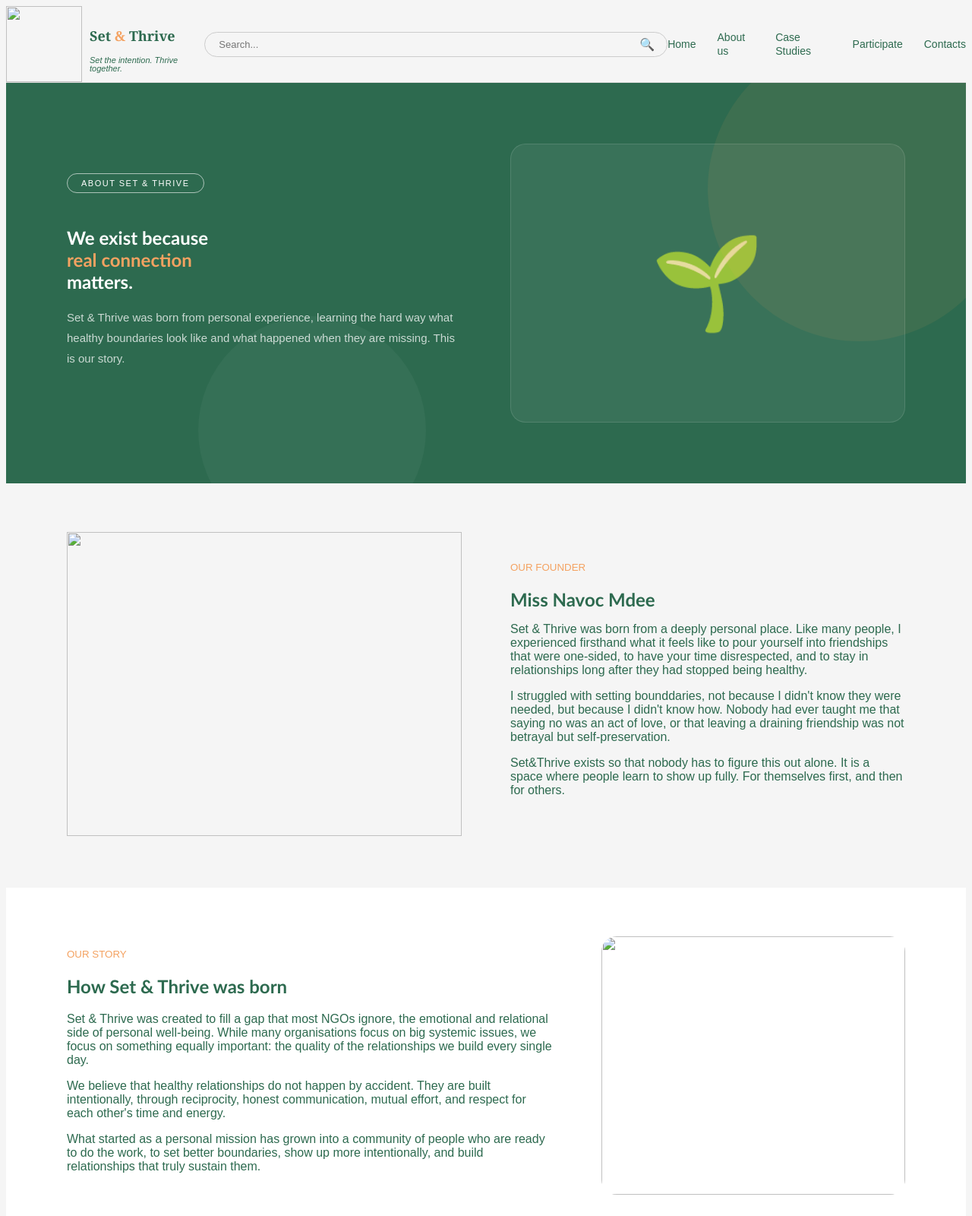
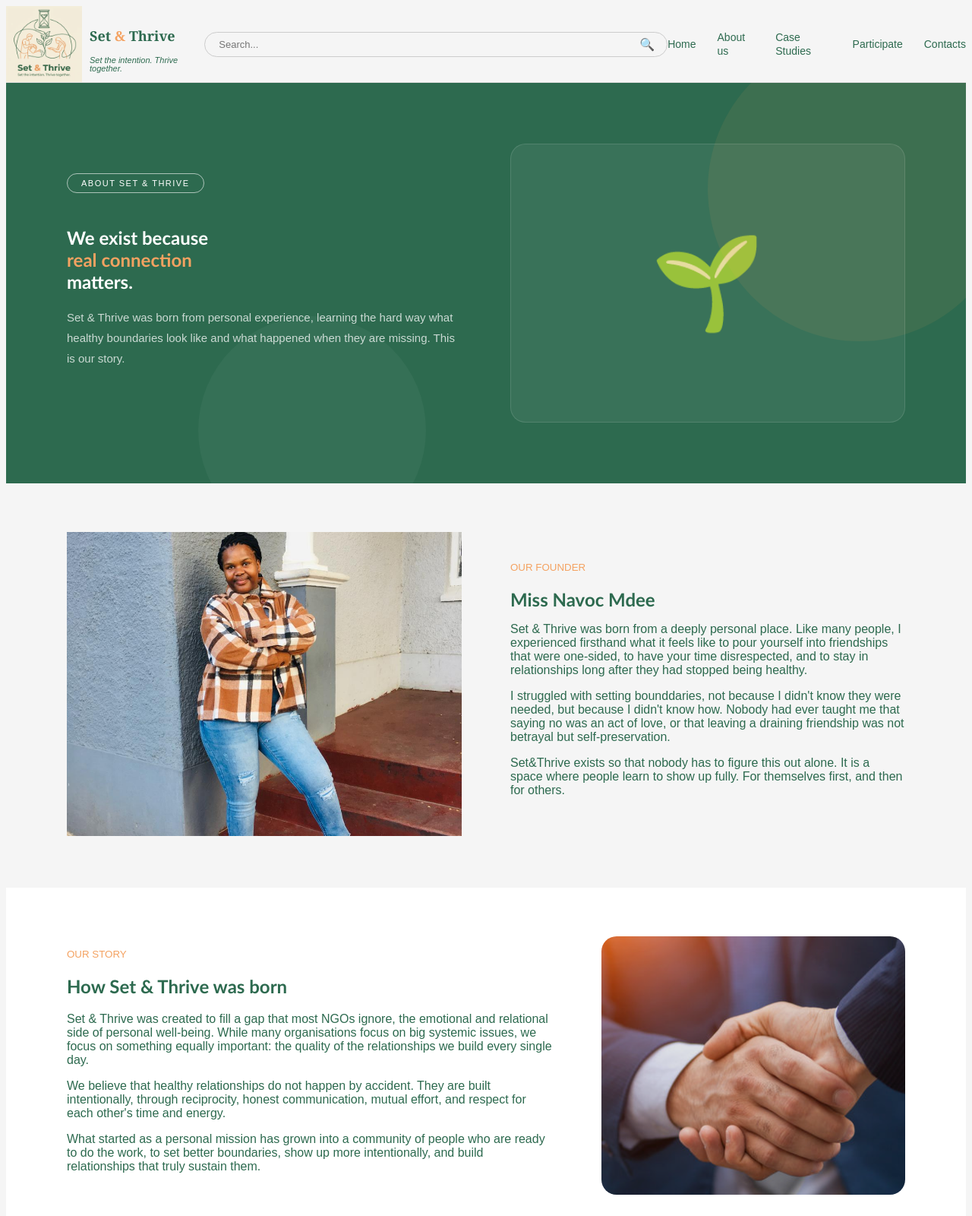
Before and after one commit to Luvo975/Imaginery-NGO, a plain HTML site: page about.html in a window 1280 px wide. Shown: the top 1600 px of the page at 76% size. Drawn offline with Linux system fonts and the light colour scheme.

Commit message:
Update about.html

```diff
--- a/about.html
+++ b/about.html
@@ -8,7 +8,7 @@
             <!--This creates the logo to the left-->
             <div>
                 <div style="display: flex; align-items: center; gap: 10px;">
-                    <IMG src="images/Set and Thrive Logo.png" width = 100 height = 100>
+                    <IMG src="Set and Thrive Logo.png" width = 100 height = 100>
                     <div style="display:flex; flex-direction:column;">
                         <h1 style="font-size:18px; font-weight:600; color:#2D6A4F; font-family:Georgia,serif; "> Set <span style="color: #F4A261;">&</span> Thrive</h1>
                         <p style="font-size:11px; color:#2D6A4F; font-style:italic; margin:0; line-height:1; "> Set the intention. Thrive together.</p>
@@ -54,7 +54,7 @@
 
         <section class="problem">
             <div>
-                <img src="images/founder.png" style="width: 100%; height: 400px; object-fit: cover; border-radius: 0px;">
+                <img src="founder.jpg" style="width: 100%; height: 400px; object-fit: cover; border-radius: 0px;">
             </div>
             <div>
                 <div class="section-label" style="color:#F4A261; font-size:smaller;">OUR FOUNDER</div>
@@ -80,7 +80,7 @@
 
             <!-- Image SECOND = appears on the RIGHT -->
             <div>
-                <img src="images/shake.png" style="width:100%; height:340px; object-fit:cover; border-radius:20px;">
+                <img src="shake.png" style="width:100%; height:340px; object-fit:cover; border-radius:20px;">
             </div>
 
         </section>
@@ -147,7 +147,7 @@
 
   <!-- Group photo -->
   <div class="team-photo">
-  <img src="images/Set and Thrive team.jpeg"
+  <img src="Set and Thrive team.jpeg"
        alt="Set and Thrive team"
        style="width: 100%;
               height: 2000px;
@@ -197,7 +197,7 @@
   <div class="benefits-grid">
 
     <!-- LEFT — image -->
-    <div class="benefits-img"><IMG src="images/set sessions.png".png>
+    <div class="benefits-img"><IMG src="set sessions.png".png>
     </div>
 
     <!-- RIGHT — content -->
```
